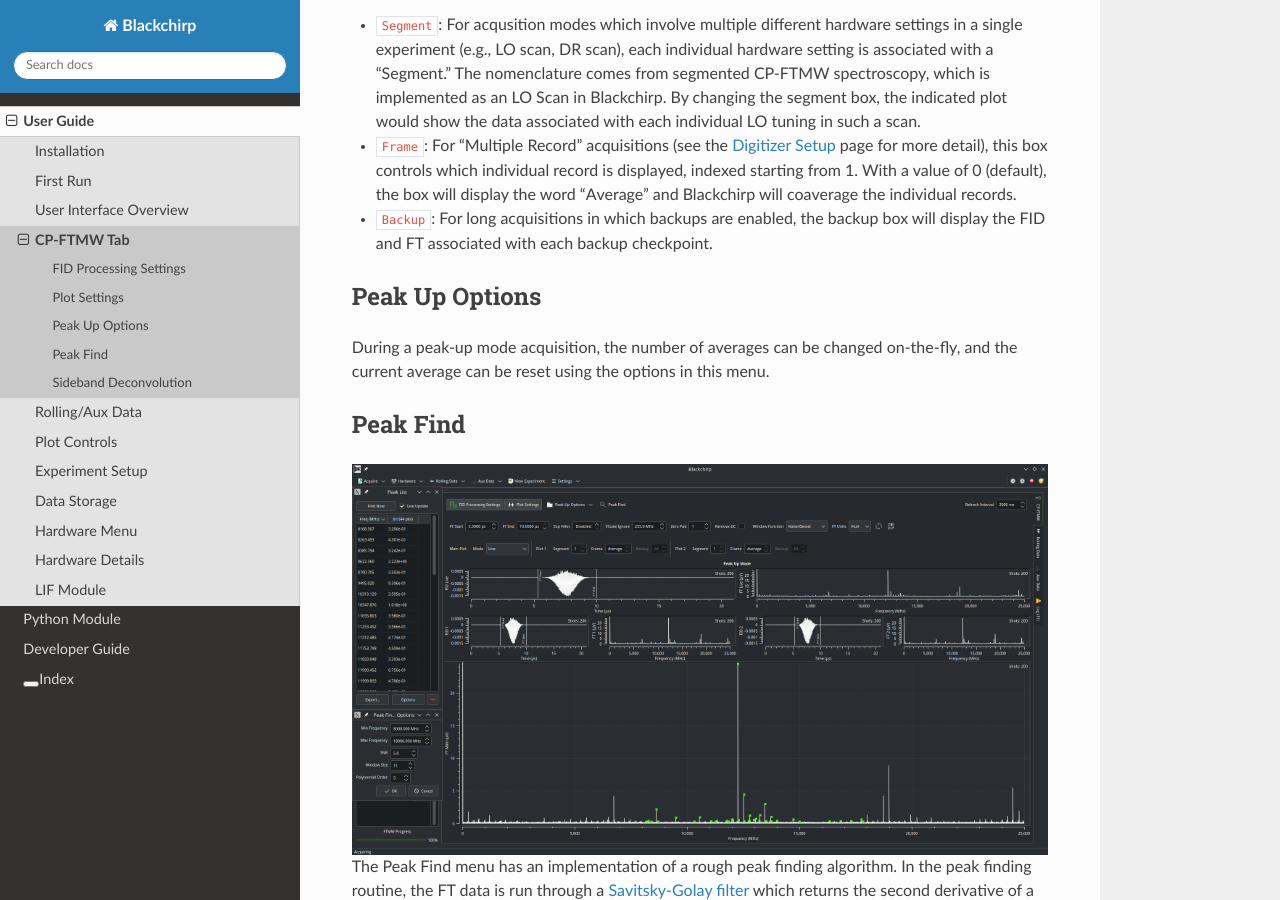
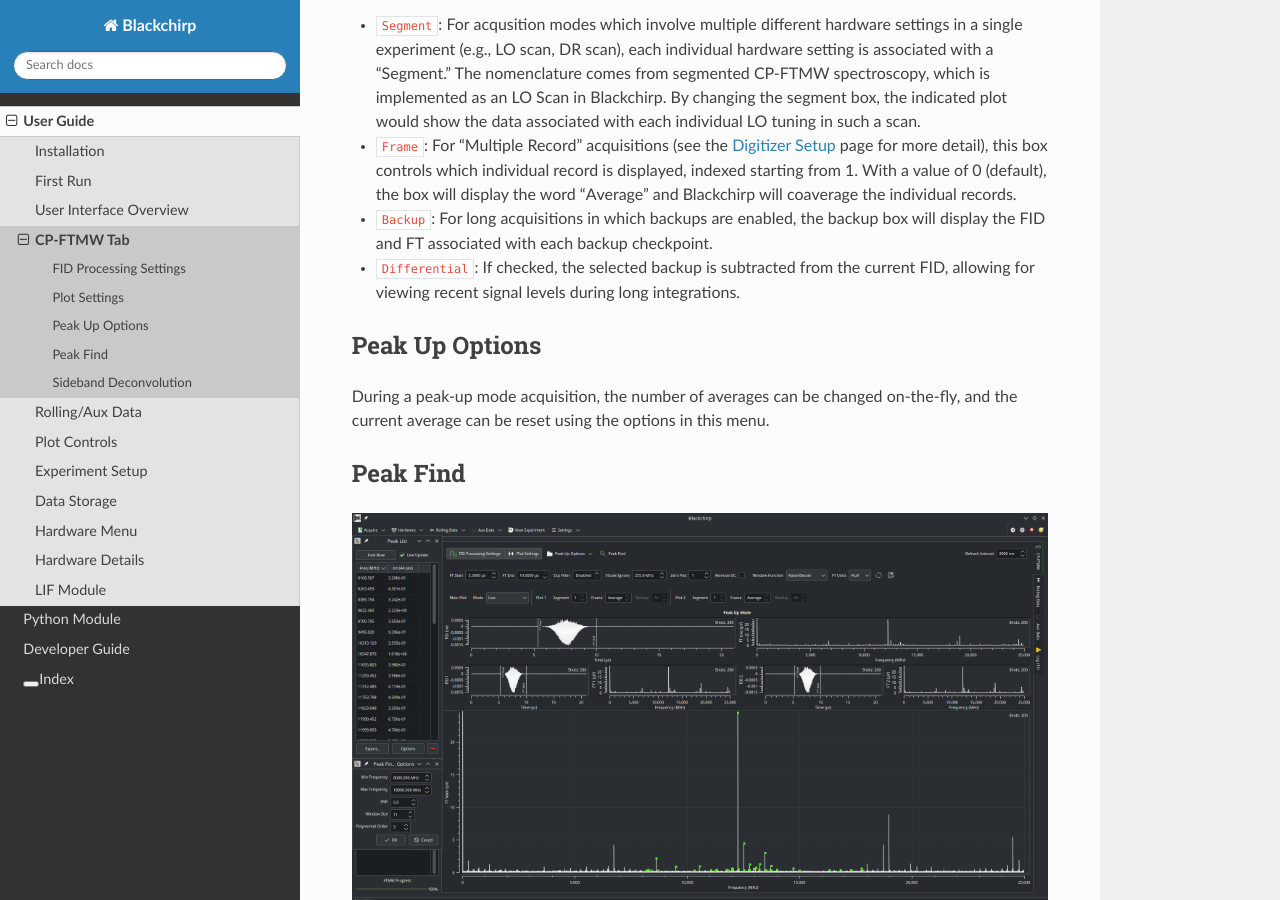
Before and after one commit to kncrabtree/blackchirp, a Sphinx documentation site: the page built from doc/source/user_guide/cp-ftmw.rst, in a window 1280 px wide and 900 px high, scrolled down 2661 px. Built offline with Sphinx 7.4.7 and the Read the Docs theme 3.1.0, drawn with Linux system fonts in a browser that asks for light colours.

```diff
--- a/doc/source/user_guide/cp-ftmw.rst
+++ b/doc/source/user_guide/cp-ftmw.rst
@@ -65,6 +65,7 @@ For Plot 1 and Plot 2, the segment, frame, and backup boxes allow for selection
 * ``Segment``: For acqusition modes which involve multiple different hardware settings in a single experiment (e.g., LO scan, DR scan), each individual hardware setting is associated with a "Segment." The nomenclature comes from segmented CP-FTMW spectroscopy, which is implemented as an LO Scan in Blackchirp. By changing the segment box, the indicated plot would show the data associated with each individual LO tuning in such a scan.
 * ``Frame``: For "Multiple Record" acquisitions (see the `Digitizer Setup <experiment/digitizer_setup.html>`_ page for more detail), this box controls which individual record is displayed, indexed starting from 1. With a value of 0 (default), the box will display the word "Average" and Blackchirp will coaverage the individual records.
 * ``Backup``: For long acquisitions in which backups are enabled, the backup box will display the FID and FT associated with each backup checkpoint.
+* ``Differential``: If checked, the selected backup is subtracted from the current FID, allowing for viewing recent signal levels during long integrations.
 
 Peak Up Options
 ...............
```
Also changed, not shown: changelog.md (+5 -0 lines).
